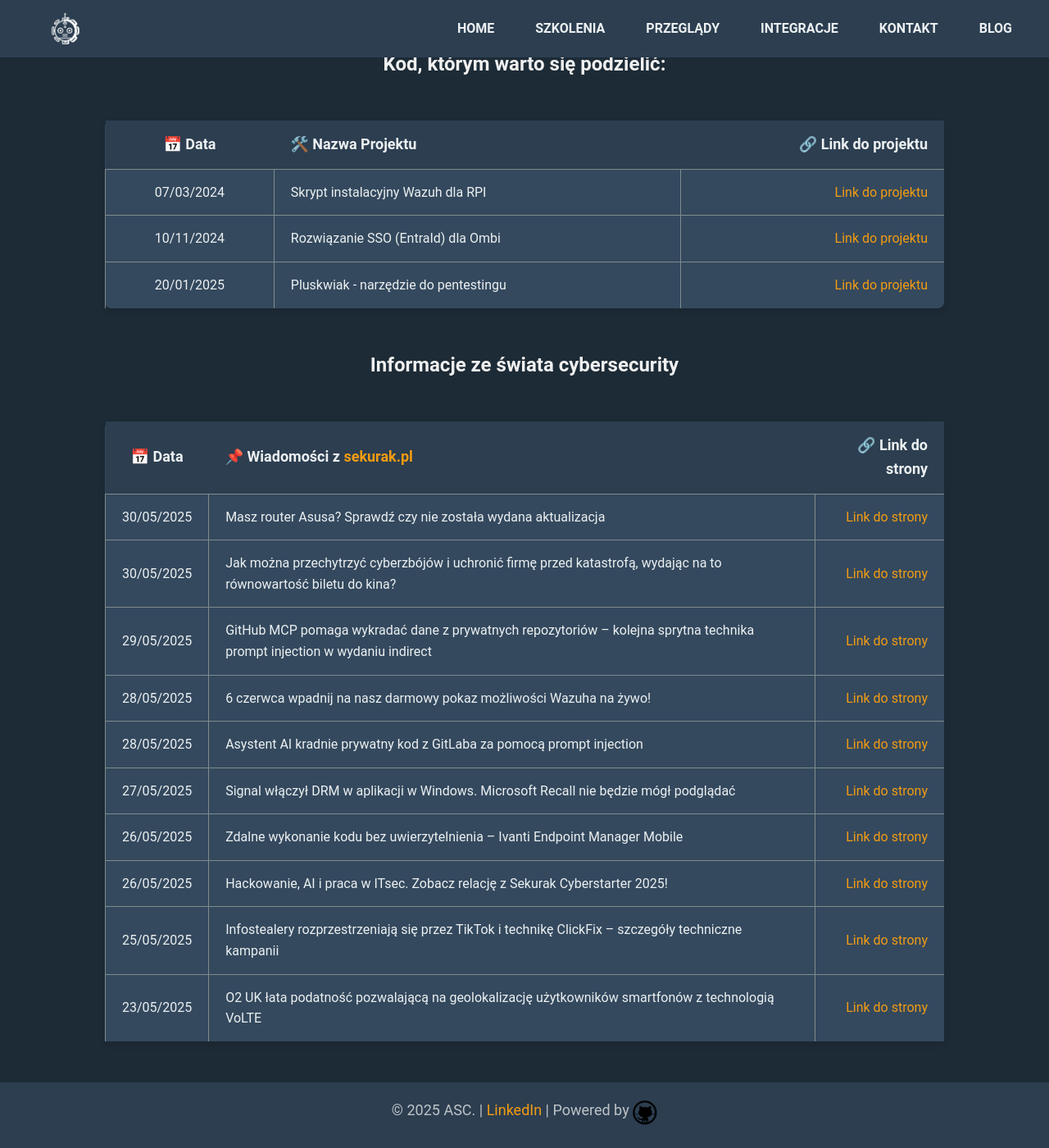
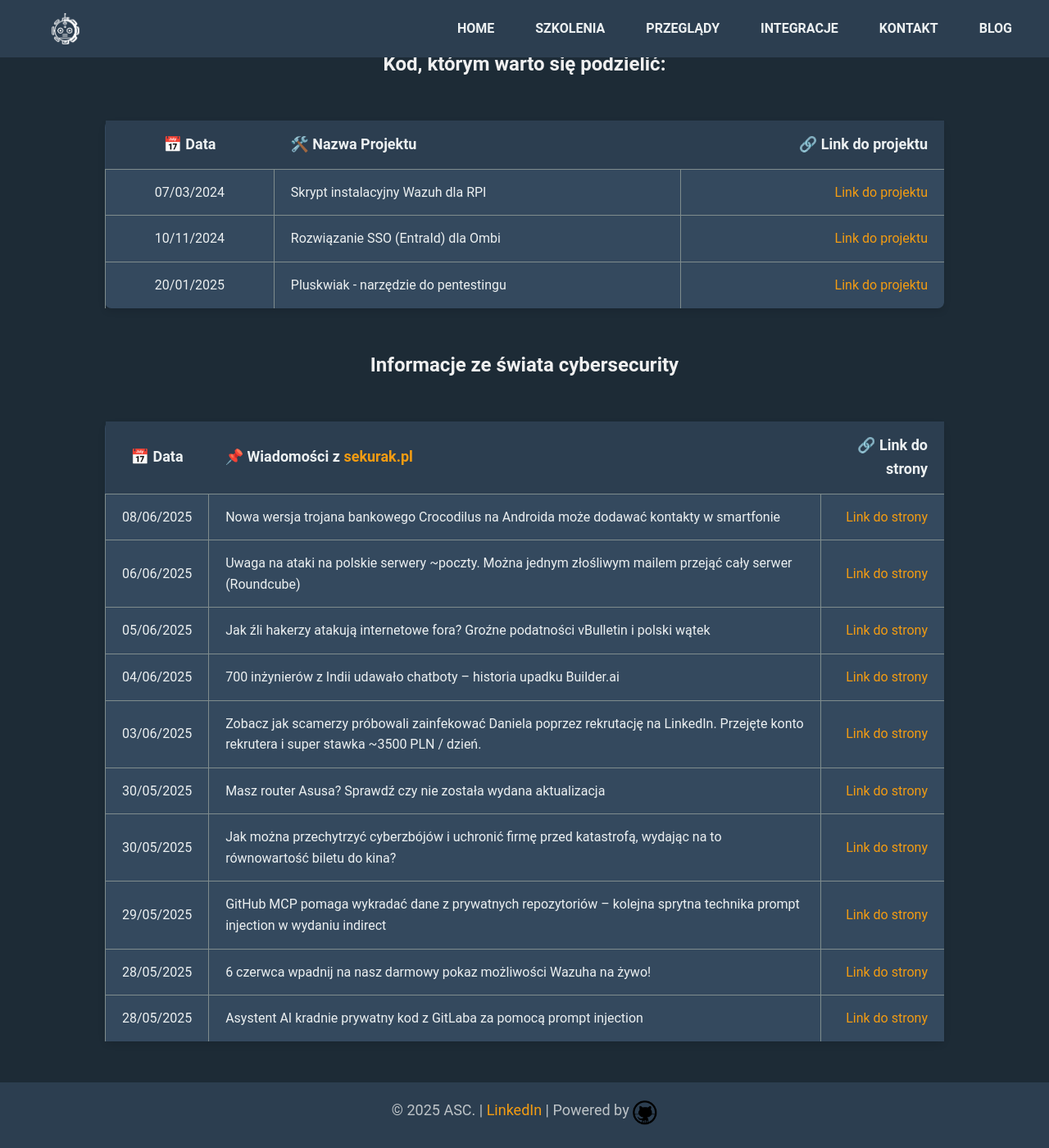
Before and after one commit to dadmins1984/Web, a Jekyll site: the page built from projects.md, in a window 1280 px wide and 1400 px high, scrolled down 139 px. Shown: the whole window at 82% size. Built offline with Jekyll 4.4.1, drawn with Linux system fonts in a browser that asks for light colours.

Commit message:
Blog update: 2025-09-06

```diff
--- a/projects.md
+++ b/projects.md
@@ -16,13 +16,13 @@ title: "Projects"
 
 | 📅 Data | 📌 Wiadomości z [sekurak.pl](https://sekurak.pl/) | 🔗 Link do strony |
 |:---------:|:------------------|-------------------:|
+| 08/06/2025 | Nowa wersja trojana bankowego Crocodilus na Androida może dodawać kontakty w smartfonie | [Link do strony](https://sekurak.pl/nowa-wersja-trojana-bankowego-crocodilus-na-androida-moze-dodawac-kontakty-w-smartfonie/) |
+| 06/06/2025 | Uwaga na ataki na polskie serwery ~poczty. Można jednym złośliwym mailem przejąć cały serwer (Roundcube) | [Link do strony](https://sekurak.pl/uwaga-na-ataki-na-polskie-serwery-poczty-mozna-jednym-zlosliwym-mailem-przejac-caly-serwer-roundcube/) |
+| 05/06/2025 | Jak źli hakerzy atakują internetowe fora? Groźne podatności vBulletin i polski wątek | [Link do strony](https://sekurak.pl/jak-zli-hakerzy-atakuja-internetowe-fora-grozne-podatnosci-vbulletin-i-polski-watek/) |
+| 04/06/2025 | 700 inżynierów z Indii udawało chatboty – historia upadku Builder.ai | [Link do strony](https://sekurak.pl/700-inzynierow-z-indii-udawalo-chatboty-historia-upadku-builder-ai/) |
+| 03/06/2025 | Zobacz jak scamerzy próbowali zainfekować Daniela poprzez rekrutację na LinkedIn. Przejęte konto rekrutera i super stawka ~3500 PLN / dzień. | [Link do strony](https://sekurak.pl/zobacz-jak-scamerzy-probowali-zainfekowac-daniela-poprzez-rekrutacje-na-linkedin-przejete-konto-rekrutera-i-super-stawka-3500-pln-dzien/) |
 | 30/05/2025 | Masz router Asusa? Sprawdź czy nie została wydana aktualizacja | [Link do strony](https://sekurak.pl/masz-router-asusa-sprawdz-czy-nie-zostala-wydana-aktualizacja/) |
 | 30/05/2025 | Jak można przechytrzyć cyberzbójów i uchronić firmę przed katastrofą, wydając na to równowartość biletu do kina? | [Link do strony](https://sekurak.pl/jak-mozna-przechytrzyc-cyberzbojow-i-uchronic-firme-przed-katastrofa-wydajac-na-to-rownowartosc-biletu-do-kina/) |
 | 29/05/2025 | GitHub MCP pomaga wykradać dane z prywatnych repozytoriów – kolejna sprytna technika prompt injection w wydaniu indirect | [Link do strony](https://sekurak.pl/github-mcp-pomaga-wykradac-dane-z-prywatnych-repozytoriow-kolejna-sprytna-technika-prompt-injection-w-wydaniu-indirect/) |
 | 28/05/2025 | 6 czerwca wpadnij na nasz darmowy pokaz możliwości Wazuha na żywo! | [Link do strony](https://sekurak.pl/6-czerwca-wpadnij-na-nasz-darmowy-pokaz-mozliwosci-wazuha-na-zywo/) |
 | 28/05/2025 | Asystent AI kradnie prywatny kod z GitLaba za pomocą prompt injection | [Link do strony](https://sekurak.pl/asystent-ai-kradnie-prywatny-kod-z-gitlaba-za-pomoca-prompt-injection/) |
-| 27/05/2025 | Signal włączył DRM w aplikacji w Windows. Microsoft Recall nie będzie mógł podglądać | [Link do strony](https://sekurak.pl/signal-wlaczyl-drm-w-aplikacji-w-windows-microsoft-recall-nie-bedzie-mogl-podgladac/) |
-| 26/05/2025 | Zdalne wykonanie kodu bez uwierzytelnienia – Ivanti Endpoint Manager Mobile | [Link do strony](https://sekurak.pl/zdalne-wykonanie-kodu-bez-uwierzytelnienia-ivanti-endpoint-manager-mobile/) |
-| 26/05/2025 | Hackowanie, AI i praca w ITsec. Zobacz relację z Sekurak Cyberstarter 2025! | [Link do strony](https://sekurak.pl/hackowanie-ai-i-praca-w-itsec-zobacz-relacje-z-sekurak-cyberstarter-2025/) |
-| 25/05/2025 | Infostealery rozprzestrzeniają się przez TikTok i technikę ClickFix – szczegóły techniczne kampanii | [Link do strony](https://sekurak.pl/infostealery-rozprzestrzeniaja-sie-przez-tiktok-i-technike-clickfix-szczegoly-techniczne-kampanii/) |
-| 23/05/2025 | O2 UK łata podatność pozwalającą na geolokalizację użytkowników smartfonów z technologią VoLTE | [Link do strony](https://sekurak.pl/o2-uk-lata-podatnosc-pozwalajaca-na-geolokalizacje-uzytkownikow-smartfonow-z-technologia-volte/) |
```
